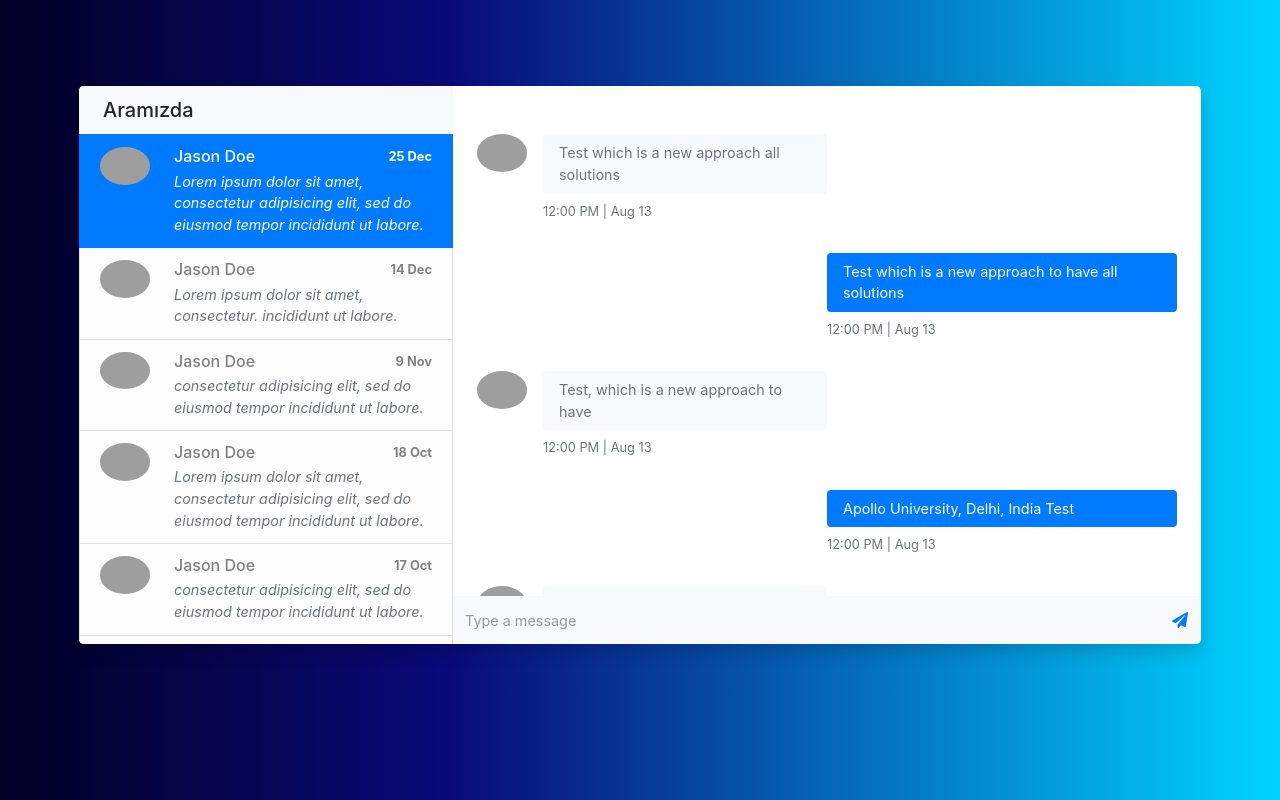
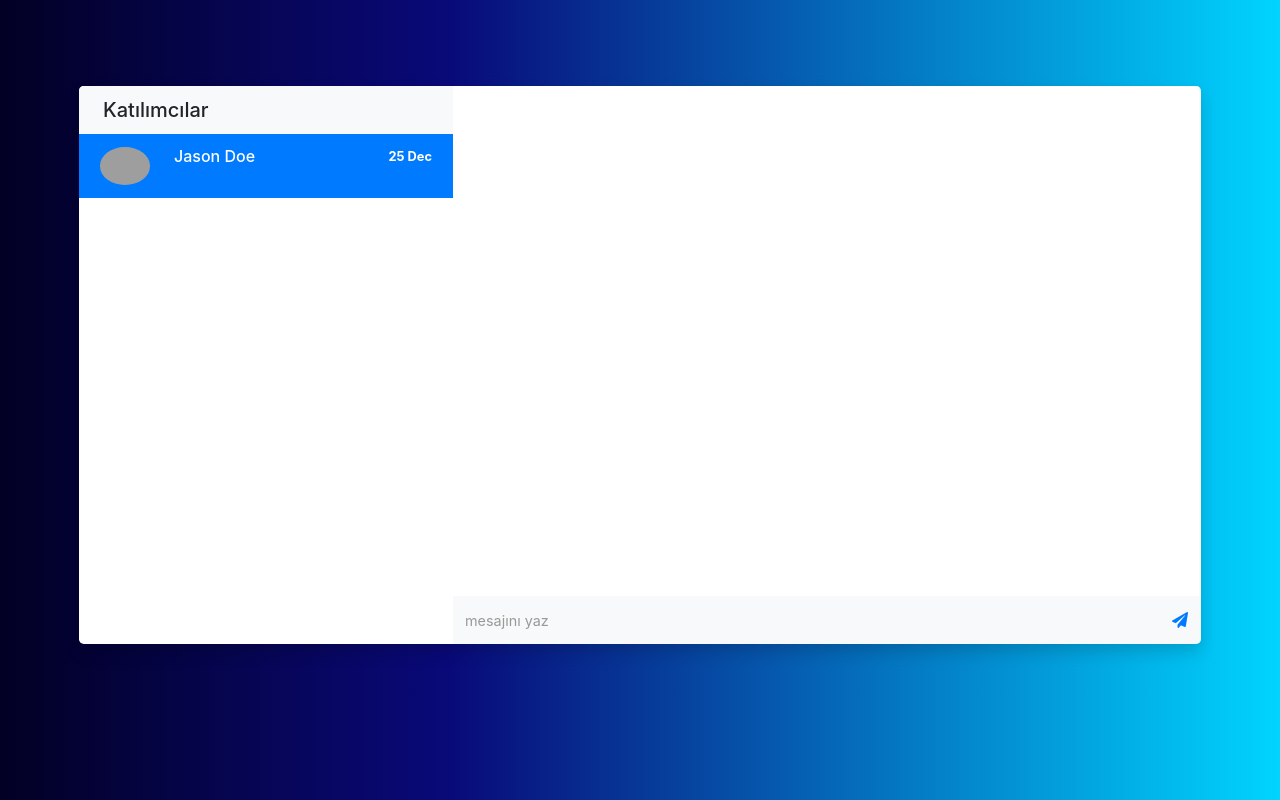
Before and after one commit to atakangemici/BetweenusUI, an Angular app: page / in a window 1280 px wide. Built offline with nearby package versions, Linux system fonts and the light colour scheme; grey boxes are pictures that could not be loaded.

Commit message:
new chat ui

```diff
--- a/demo/index.html
+++ b/demo/index.html
@@ -6,7 +6,7 @@
   <title>Aramızda</title>
   <base href="/">
   <meta name="viewport" content="width=device-width, initial-scale=1">
-  <link rel="icon" type="image/x-icon" href="favicon.ico">
+  <link rel="icon" type="image/x-icon" href="https://cdn2.iconfinder.com/data/icons/ios7-inspired-mac-icon-set/1024/messages_5122x.png">
   <link rel="stylesheet" href="styles.3ff695c00d717f2d2a11.css">
 </head>
 
--- a/src/app/chat-inbox/chat-inbox.component.html
+++ b/src/app/chat-inbox/chat-inbox.component.html
@@ -36,7 +36,7 @@
             <div class="bg-white">
 
                 <div class="bg-gray px-4 py-2 bg-light">
-                    <p class="h5 mb-0 py-1">Aramızda</p>
+                    <p class="h5 mb-0 py-1">Katılımcılar</p>
                 </div>
 
                 <div class="messages-box">
@@ -50,116 +50,14 @@
                                         <h6 class="mb-0">Jason Doe</h6><small class="small font-weight-bold">25
                                             Dec</small>
                                     </div>
-                                    <p class="font-italic mb-0 text-small">Lorem ipsum dolor sit amet, consectetur
-                                        adipisicing elit, sed do eiusmod tempor incididunt ut labore.</p>
+
                                 </div>
                             </div>
                         </a>
 
-                        <a href="#" class="list-group-item list-group-item-action list-group-item-light rounded-0">
-                            <div class="media"><img
-                                    src="https://res.cloudinary.com/mhmd/image/upload/v1564960395/avatar_usae7z.svg"
-                                    alt="user" width="50" class="rounded-circle">
-                                <div class="media-body ml-4">
-                                    <div class="d-flex align-items-center justify-content-between mb-1">
-                                        <h6 class="mb-0">Jason Doe</h6><small class="small font-weight-bold">14
-                                            Dec</small>
-                                    </div>
-                                    <p class="font-italic text-muted mb-0 text-small">Lorem ipsum dolor sit amet,
-                                        consectetur. incididunt ut labore.</p>
-                                </div>
-                            </div>
-                        </a>
 
-                        <a href="#" class="list-group-item list-group-item-action list-group-item-light rounded-0">
-                            <div class="media"><img
-                                    src="https://res.cloudinary.com/mhmd/image/upload/v1564960395/avatar_usae7z.svg"
-                                    alt="user" width="50" class="rounded-circle">
-                                <div class="media-body ml-4">
-                                    <div class="d-flex align-items-center justify-content-between mb-1">
-                                        <h6 class="mb-0">Jason Doe</h6><small class="small font-weight-bold">9
-                                            Nov</small>
-                                    </div>
-                                    <p class="font-italic text-muted mb-0 text-small">consectetur adipisicing elit, sed
-                                        do eiusmod tempor incididunt ut labore.</p>
-                                </div>
-                            </div>
-                        </a>
 
-                        <a href="#" class="list-group-item list-group-item-action list-group-item-light rounded-0">
-                            <div class="media"><img
-                                    src="https://res.cloudinary.com/mhmd/image/upload/v1564960395/avatar_usae7z.svg"
-                                    alt="user" width="50" class="rounded-circle">
-                                <div class="media-body ml-4">
-                                    <div class="d-flex align-items-center justify-content-between mb-1">
-                                        <h6 class="mb-0">Jason Doe</h6><small class="small font-weight-bold">18
-                                            Oct</small>
-                                    </div>
-                                    <p class="font-italic text-muted mb-0 text-small">Lorem ipsum dolor sit amet,
-                                        consectetur adipisicing elit, sed do eiusmod tempor incididunt ut labore.</p>
-                                </div>
-                            </div>
-                        </a>
 
-                        <a href="#" class="list-group-item list-group-item-action list-group-item-light rounded-0">
-                            <div class="media"><img
-                                    src="https://res.cloudinary.com/mhmd/image/upload/v1564960395/avatar_usae7z.svg"
-                                    alt="user" width="50" class="rounded-circle">
-                                <div class="media-body ml-4">
-                                    <div class="d-flex align-items-center justify-content-between mb-1">
-                                        <h6 class="mb-0">Jason Doe</h6><small class="small font-weight-bold">17
-                                            Oct</small>
-                                    </div>
-                                    <p class="font-italic text-muted mb-0 text-small">consectetur adipisicing elit, sed
-                                        do eiusmod tempor incididunt ut labore.</p>
-                                </div>
-                            </div>
-                        </a>
-
-                        <a href="#" class="list-group-item list-group-item-action list-group-item-light rounded-0">
-                            <div class="media"><img
-                                    src="https://res.cloudinary.com/mhmd/image/upload/v1564960395/avatar_usae7z.svg"
-                                    alt="user" width="50" class="rounded-circle">
-                                <div class="media-body ml-4">
-                                    <div class="d-flex align-items-center justify-content-between mb-1">
-                                        <h6 class="mb-0">Jason Doe</h6><small class="small font-weight-bold">2
-                                            Sep</small>
-                                    </div>
-                                    <p class="font-italic text-muted mb-0 text-small">Quis nostrud exercitation ullamco
-                                        laboris nisi ut aliquip ex ea commodo consequat.</p>
-                                </div>
-                            </div>
-                        </a>
-
-                        <a href="#" class="list-group-item list-group-item-action list-group-item-light rounded-0">
-                            <div class="media"><img
-                                    src="https://res.cloudinary.com/mhmd/image/upload/v1564960395/avatar_usae7z.svg"
-                                    alt="user" width="50" class="rounded-circle">
-                                <div class="media-body ml-4">
-                                    <div class="d-flex align-items-center justify-content-between mb-1">
-                                        <h6 class="mb-0">Jason Doe</h6><small class="small font-weight-bold">30
-                                            Aug</small>
-                                    </div>
-                                    <p class="font-italic text-muted mb-0 text-small">Lorem ipsum dolor sit amet,
-                                        consectetur adipisicing elit, sed do eiusmod tempor incididunt ut labore.</p>
-                                </div>
-                            </div>
-                        </a>
-
-                        <a href="#" class="list-group-item list-group-item-action list-group-item-light rounded-0">
-                            <div class="media"><img
-                                    src="https://res.cloudinary.com/mhmd/image/upload/v1564960395/avatar_usae7z.svg"
-                                    alt="user" width="50" class="rounded-circle">
-                                <div class="media-body ml-4">
-                                    <div class="d-flex align-items-center justify-content-between mb-3">
-                                        <h6 class="mb-0">Jason Doe</h6><small class="small font-weight-bold">21
-                                            Aug</small>
-                                    </div>
-                                    <p class="font-italic text-muted mb-0 text-small">Lorem ipsum dolor sit amet,
-                                        consectetur adipisicing elit, sed do eiusmod tempor incididunt ut labore.</p>
-                                </div>
-                            </div>
-                        </a>
 
                     </div>
                 </div>
@@ -169,81 +67,56 @@
         <div class="col-8 px-0">
             <div class="px-4 py-5 chat-box bg-white">
                 <!-- Sender Message-->
-                <div class="media w-50 mb-3"><img
-                        src="https://res.cloudinary.com/mhmd/image/upload/v1564960395/avatar_usae7z.svg" alt="user"
-                        width="50" class="rounded-circle">
-                    <div class="media-body ml-3">
-                        <div class="bg-light rounded py-2 px-3 mb-2">
-                            <p class="text-small mb-0 text-muted">Test which is a new approach all solutions</p>
-                        </div>
-                        <p class="small text-muted">12:00 PM | Aug 13</p>
-                    </div>
-                </div>
 
+
+                <div *ngFor="let messageRead of messageArray">
+
+                    <div *ngIf="messageRead.user == 'me'">
                         <!-- Reciever Message-->
                         <div class="media w-50 ml-auto mb-3">
                             <div class="media-body">
                                 <div class="bg-primary rounded py-2 px-3 mb-2">
-                            <p class="text-small mb-0 text-white">Test which is a new approach to have all solutions</p>
+                                    <p class="text-small mb-0 text-white">{{messageRead.message}}</p>
                                 </div>
-                        <p class="small text-muted">12:00 PM | Aug 13</p>
+                                <p class="small text-muted">Ben | {{messageRead.minuteAndHour}}</p>
+                            </div>
                         </div>
                     </div>
 
-                <!-- Sender Message-->
+                    <div *ngIf="messageRead.user == 'you'">
+
                         <div class="media w-50 mb-3"><img
-                        src="https://res.cloudinary.com/mhmd/image/upload/v1564960395/avatar_usae7z.svg" alt="user"
-                        width="50" class="rounded-circle">
+                                src="https://res.cloudinary.com/mhmd/image/upload/v1564960395/avatar_usae7z.svg"
+                                alt="user" width="50" class="rounded-circle">
                             <div class="media-body ml-3">
                                 <div class="bg-light rounded py-2 px-3 mb-2">
-                            <p class="text-small mb-0 text-muted">Test, which is a new approach to have</p>
+                                    <p class="text-small mb-0 text-muted">{{messageRead.message}}</p>
                                 </div>
-                        <p class="small text-muted">12:00 PM | Aug 13</p>
+                                <p class="small text-muted">Sen | {{messageRead.minuteAndHour}}</p>
+                            </div>
                         </div>
                     </div>
 
-                <!-- Reciever Message-->
-                <div class="media w-50 ml-auto mb-3">
-                    <div class="media-body">
-                        <div class="bg-primary rounded py-2 px-3 mb-2">
-                            <p class="text-small mb-0 text-white">Apollo University, Delhi, India Test</p>
-                        </div>
-                        <p class="small text-muted">12:00 PM | Aug 13</p>
-                    </div>
+
+
                 </div>
 
-                <!-- Sender Message-->
-                <div class="media w-50 mb-3"><img
-                        src="https://res.cloudinary.com/mhmd/image/upload/v1564960395/avatar_usae7z.svg" alt="user"
-                        width="50" class="rounded-circle">
-                    <div class="media-body ml-3">
-                        <div class="bg-light rounded py-2 px-3 mb-2">
-                            <p class="text-small mb-0 text-muted">Test, which is a new approach</p>
-                        </div>
-                        <p class="small text-muted">12:00 PM | Aug 13</p>
-                    </div>
-                </div>
 
-                <!-- Reciever Message-->
-                <div class="media w-50 ml-auto mb-3">
-                    <div class="media-body">
-                        <div class="bg-primary rounded py-2 px-3 mb-2">
-                            <p class="text-small mb-0 text-white">Apollo University, Delhi, India Test</p>
-                        </div>
-                        <p class="small text-muted">12:00 PM | Aug 13</p>
-                    </div>
-                </div>
+
+
+
+
 
             </div>
 
             <!-- Typing area -->
             <form action="#" class="bg-light">
                 <div class="input-group">
-                    <input type="text" placeholder="Type a message" aria-describedby="button-addon2"
-                        class="form-control rounded-0 border-0 py-4 bg-light">
+                    <input type="text" class="form-control rounded-0 border-0 py-4 bg-light" [(ngModel)]="send_message"
+                        [ngModelOptions]="{standalone: true}" placeholder="mesajını yaz" />
                     <div class="input-group-append">
-                        <button id="button-addon2" type="submit" class="btn btn-link"> <i
-                                class="fa fa-paper-plane"></i></button>
+                        <button id="button-addon2" type="submit" class="btn btn-link"> <i class="fa fa-paper-plane"
+                                (click)="SendMessage()"></i></button>
                     </div>
                 </div>
             </form>
--- a/src/index.html
+++ b/src/index.html
@@ -3,7 +3,7 @@
 
 <head>
   <meta charset="utf-8">
-  <title>Demo</title>
+  <title>Aramızda</title>
   <base href="/">
   <meta name="viewport" content="width=device-width, initial-scale=1">
 
```
Also changed, not shown: src/app/chat-inbox/chat-inbox.component.ts (+26 -12 lines). Lines whose indentation alone changed are shown as unchanged.
